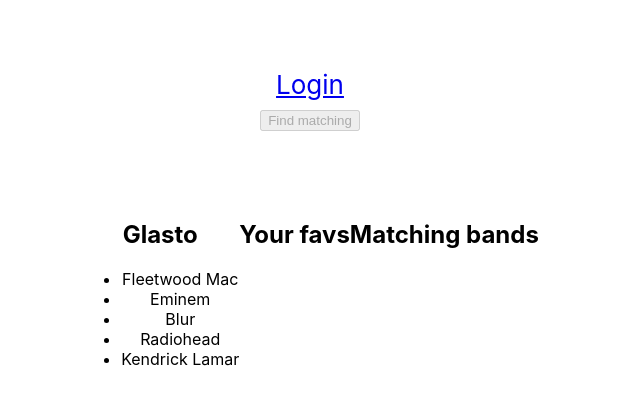
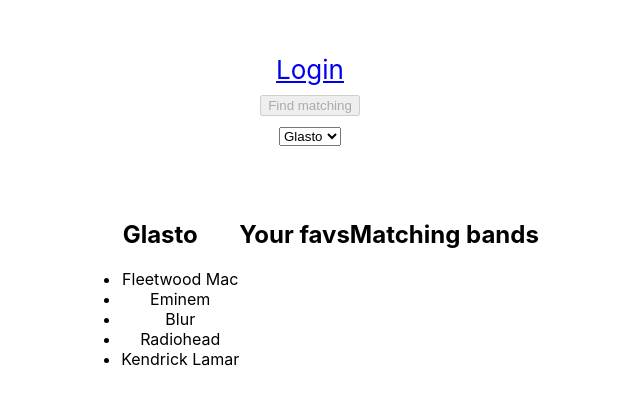
Before and after one commit to danwlsn/glasto-in-spotify, a React (Create React App) app: page / in a window 1280 px wide. Shown: the top 404 px of the page, without its empty margins (330-970 px from the left). Built offline with nearby package versions, Linux system fonts and the light colour scheme.

Commit message:
Added festival swticher

```diff
--- a/src/App.js
+++ b/src/App.js
@@ -2,6 +2,7 @@
 import axios from 'axios';
 import { FindMatchingButton, LoginButton } from './Buttons.js';
 import { BandList } from './BandList.js';
+import { FestivalSwitcher } from './FestivalSwitcher.js';
 import './App.css';
 
 
@@ -11,12 +12,14 @@
     this.state = {
       'authed': false,
       'accessToken': null,
-      'festivalBandList': this.getBandsOn(),
+      'festival': 'Glasto',
+      'festivalBandList': null,
       'userTopBands': null,
       'matchingBands': null
     }
 
     this.findMatchingButtonOnClick = this.findMatchingButtonOnClick.bind(this);
+    this.onFestivalChange = this.onFestivalChange.bind(this);
   }
 
   getAccessToken(hash){
@@ -28,23 +31,43 @@
   }
 
   getBandsOn(festival){
-    if (festival!=='glasto')
-      console.log("we're only doing glasto right now")
+    if (festival==='Glasto'){
+      return [
+        'Fleetwood Mac',
+        'Eminem',
+        'Blur',
+        'Radiohead',
+        'Kendrick Lamar'
+      ]
+    } else {
+      return [
+        'Ty Segall',
+        'Tyler The Creator',
+        'Spice Girls'
+      ]
+    }
+  }
 
-    return [
-      'Fleetwood Mac',
-      'Eminem',
-      'Blur',
-      'Radiohead',
-      'Kendrick Lamar'
-    ];
+  onFestivalChange(festival){
+    const bandsOn = this.getBandsOn(festival)
+    this.setState((state, props) => {
+      return {
+        'festival': festival,
+        'festivalBandList': bandsOn,
+        'matchingBands': null
+      }
+    })
   }
 
   findMatchingButtonOnClick(){
     const festivalBands = this.state.festivalBandList
     const userTopBands = this.state.userTopBands
 
-    this.findMatchingBands(festivalBands, userTopBands)
+    const matching = this.findMatchingBands(festivalBands, userTopBands)
+
+    this.setState((state, props) => {
+      return {'matchingBands': matching }
+    })
   }
 
   findMatchingBands(festivalBands, userBands){
@@ -56,17 +79,10 @@
       }
     }
 
-    this.setState((state, props) => {
-      return {'matchingBands': matching }
-    })
     return matching
   }
 
-  mapApiDataToBandList(data){
-    return data.items.map(item => item.name)
-  }
-
-  getUserTopArtists(accessToken){
+  getUserTopBands(accessToken){
     const _this = this
 
     axios({
@@ -75,7 +91,7 @@
       'headers': { 'Authorization': 'Bearer '+ accessToken },
     })
       .then(function (response) {
-        const userTopBands = _this.mapApiDataToBandList(response.data)
+        const userTopBands = response.data.items.map(item => item.name)
 
         _this.setState((state, props) => {
           return {'userTopBands': userTopBands }
@@ -89,16 +105,19 @@
   }
 
   componentDidMount(){
+
+    const bandsOn = this.getBandsOn(this.state.festival)
+    this.setState((state, props) => {
+      return { 'festivalBandList': bandsOn }
+    })
+
     const accessToken = this.getAccessToken(window.location.hash)
 
     if (accessToken != null){
-      this.getUserTopArtists(accessToken)
+      this.getUserTopBands(accessToken)
       this.setState((state, props) => {
         return {'authed': true, 'accessToken': accessToken }
       })
-
-      console.log(this.state)
-
     }
   }
 
@@ -109,13 +128,29 @@
 
           { this.state.authed ? null : <LoginButton /> }
 
-          <FindMatchingButton disabled={!this.state.authed} click={this.findMatchingButtonOnClick}/>
+          <FindMatchingButton
+            disabled={!this.state.authed}
+            click={this.findMatchingButtonOnClick}
+          />
+          <FestivalSwitcher
+            list={['Glasto', 'SXSW']}
+            handleChange={this.onFestivalChange}
+          />
 
         </header>
 
-        <BandList title="Glasto" bandList={this.state.festivalBandList} />
-        <BandList title="Your favs" bandList={this.state.userTopBands} />
-        <BandList title="Matching bands" bandList={this.state.matchingBands} />
+        <BandList
+          title={this.state.festival}
+          bandList={this.state.festivalBandList}
+        />
+        <BandList
+          title="Your favs"
+          bandList={this.state.userTopBands}
+        />
+        <BandList
+          title="Matching bands"
+          bandList={this.state.matchingBands}
+        />
 
       </div>
     );
--- /dev/null
+++ b/src/FestivalSwitcher.js
@@ -0,0 +1,16 @@
+import React from 'react';
+
+export const FestivalSwitcher = ({list, handleChange}) => {
+
+  const festivalList = list.map(festival => {
+    return <option value={festival}>{festival}</option>
+  })
+
+  return (
+    <div className="FestivalSwitcher">
+      <select onChange={(e) => handleChange(e.target.value, e)}>
+        {festivalList}
+      </select>
+    </div>
+  )
+}
```
